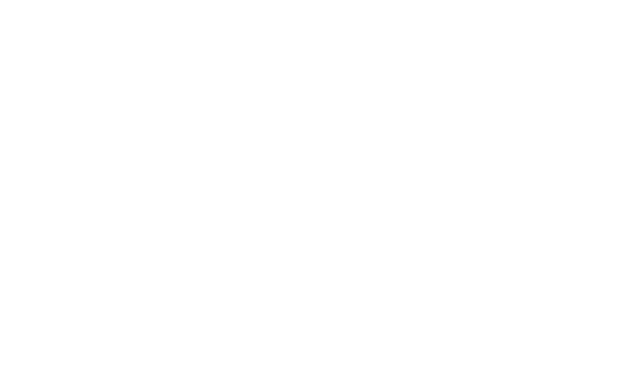
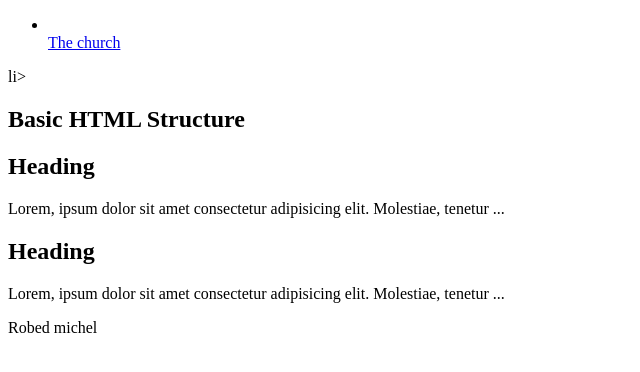
Before and after one commit to rmichel90/WDD130, a plain HTML site: page week02/basic-layout.html in a window 1280 px wide. Shown: the whole page, without its empty margins (0-640 px from the left). Drawn offline with Linux system fonts and the light colour scheme.

```diff
--- a/week02/basic-layout.html
+++ b/week02/basic-layout.html
@@ -1,11 +1,41 @@
 <!DOCTYPE html>
-<html lang="en">
+<html lang="en-US">
 <head>
     <meta charset="UTF-8">
     <meta name="viewport" content="width=device-width, initial-scale=1.0">
-    <title>placeholder</title>
+    <title>Basic HTML Structure</title>
+    <meta name="description" content="A basic HTML structure example using semantic HTML elements"
+    <meta name="author" content="Robed michel">
 </head>
-<body>
+<main>
+    <section>
+        <imag src="images/basic-logo.png" alt="HTML Layout Logo" width="128" height="128"
+        <section>
+            <nav>
+                <ul>
+                    <li><a href="https://byui.edu"BYUIdaho</a></li>
+
+
+                    </li><a href="https://churchofjesuschrist.org">The church</a></ul>li>
+
+                </ul>
+            </nav>
+            <main></main>
+            <h1>Basic HTML Structure</h1>
+            </section>
+            <h2>Heading</h2>
+            <p>Lorem, ipsum dolor sit amet consectetur adipisicing elit. Molestiae, tenetur ...</p>
+        </section>
+        <h2>Heading</h2>
+        <p>Lorem, ipsum dolor sit amet consectetur adipisicing elit. Molestiae, tenetur ...</p>
+    </section>
+</main>
+<aside>
+    <imag src="https://content.churchofjesuschrist.org/templesldsorg/bc/Temples/photo-galleries/apia-samoa/800x450/apia-samoa-temple-lds-495972-wallpaper.jpg"
+</aside>
+<footer>
+    <p> Robed michel</p>
+</footer>
 
 </body>
 </html>
```
Also changed, not shown: week01/favorite-city.html (added, +17 -0 lines), week01/first-page.html (+17 -10 lines), week01/images.html (+17 -12 lines), week02/temple.html (+1 -0 lines), week01/index.html (renamed from index.html), week02/styles/Temple.css (added), 2 other files.
